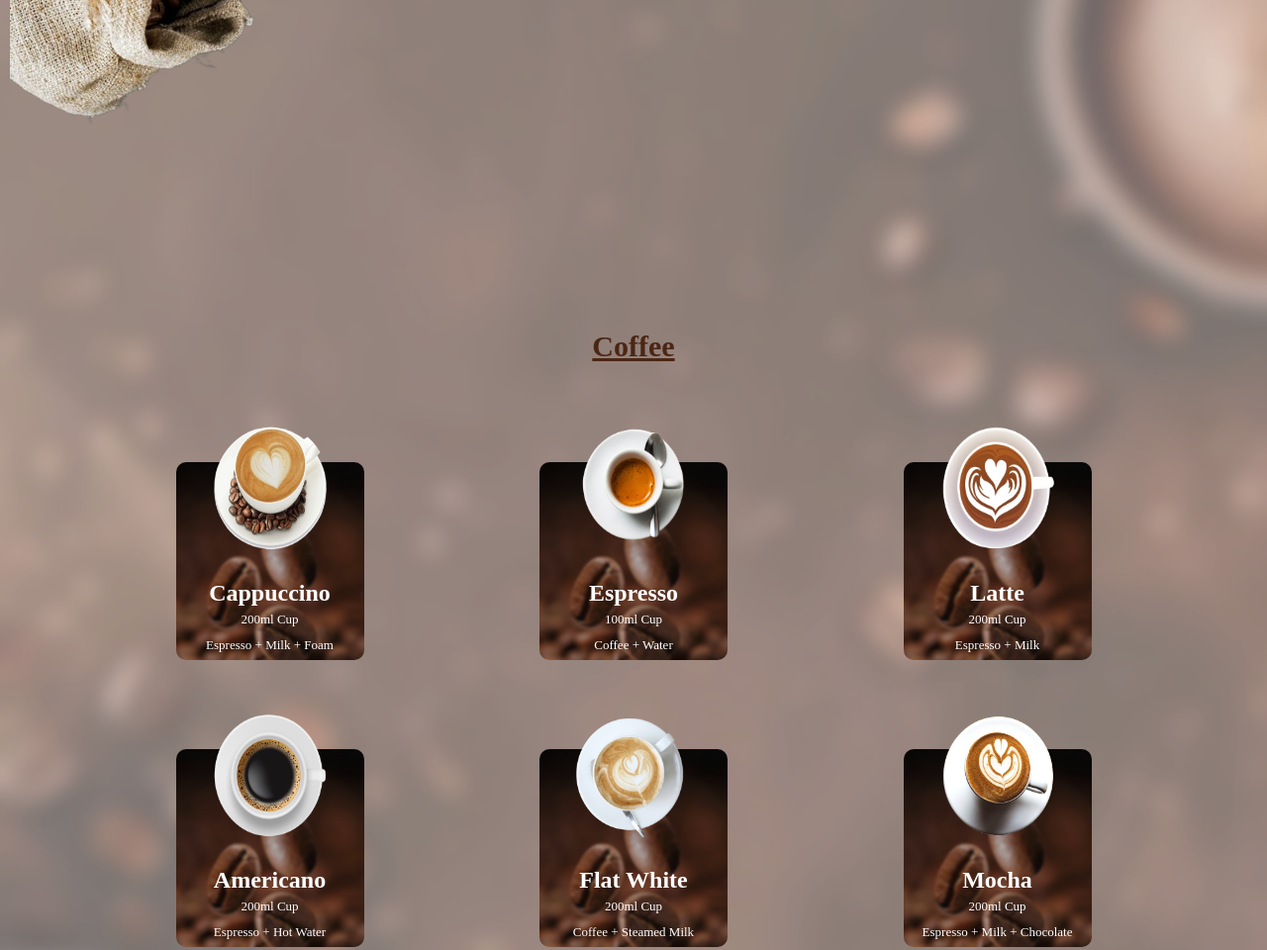
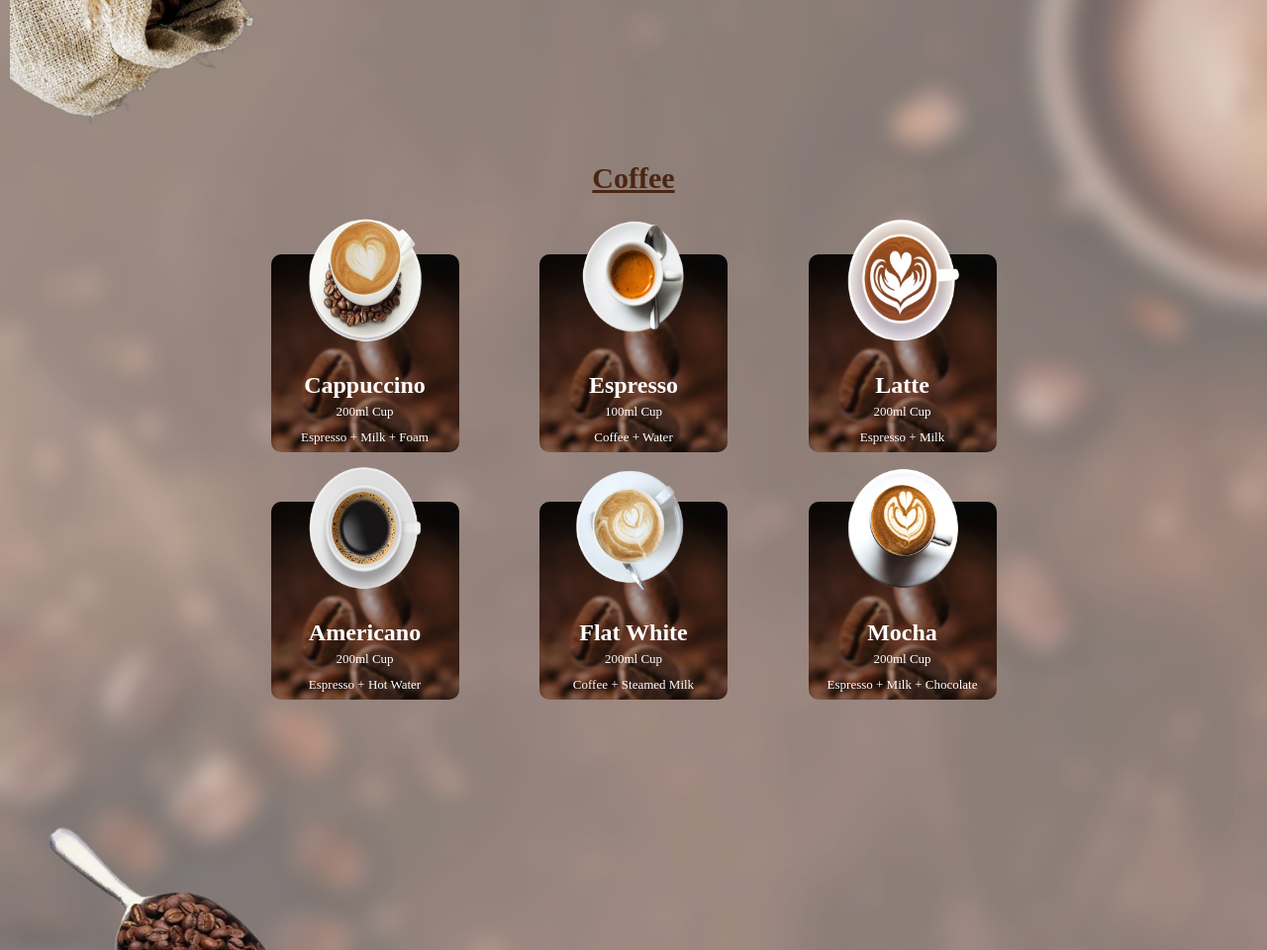
Before and after one commit to Muskan044/coffee-shop, a plain HTML site: page index.html in a window 1280 px wide. Shown: the part 620-1580 px from the top of the page at 99% size. Drawn offline with Linux system fonts and the light colour scheme.

Commit message:
set vertical margin of coffee section

```diff
--- a/index.html
+++ b/index.html
@@ -34,7 +34,7 @@
         </div>
      </div>
      <!-- coffee -->
-      <h2 id="heading">Coffee</h2>
+      <h2 id="heading-1">Coffee</h2>
       <div class="coffee-container">
         <div class="coffee-cup">
             <img src="./assets/coffee-1.png" alt="">
--- a/style.css
+++ b/style.css
@@ -91,6 +91,8 @@ h1 em{
     display: flex;
     justify-content: space-evenly;
     margin-top: 40px;
+    width: 70%;
+    margin: auto;
 }
 .coffee-container .coffee-cup{
     width: 190px;
@@ -196,6 +198,14 @@ h1 em{
     padding-bottom: 60px;
     text-decoration: underline;
     font-size: 30px;
+}
+#heading-1{
+    text-align: center;
+    padding-top: 40px;
+    padding-bottom: 60px;
+    text-decoration: underline;
+    font-size: 30px;
+    margin-top: -170px;
 }
 /* footer */
 footer{
```
